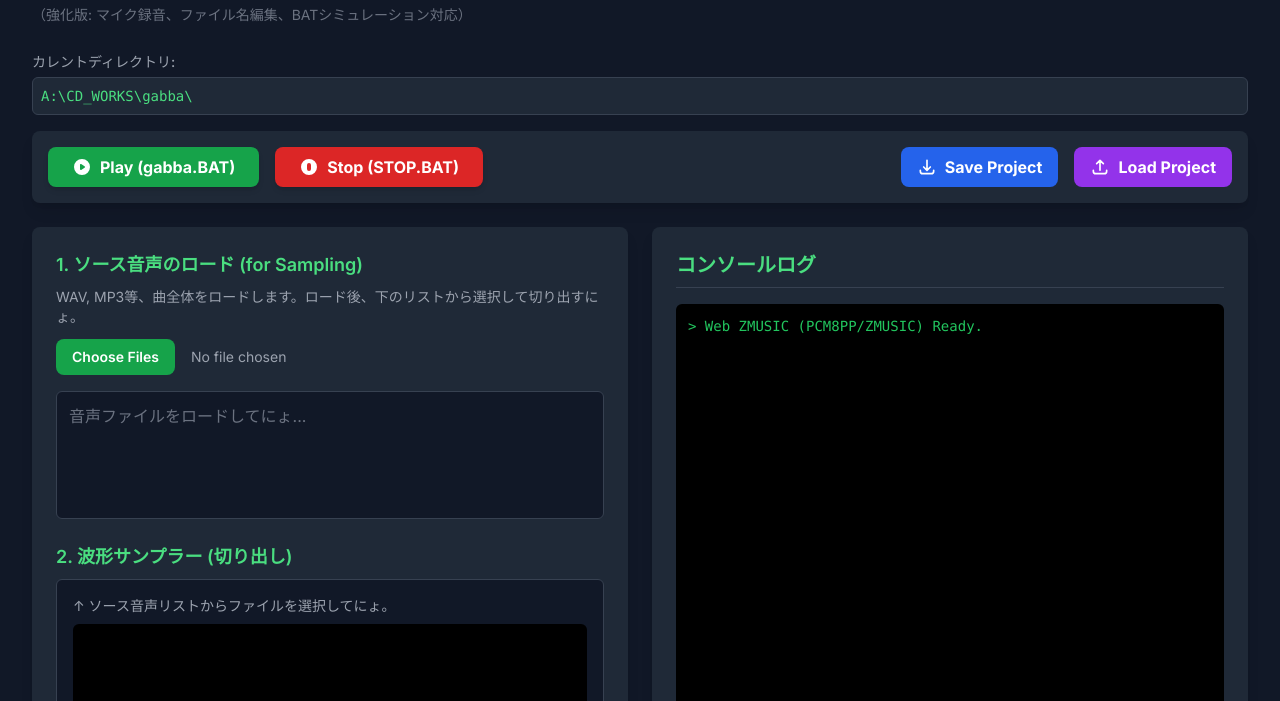
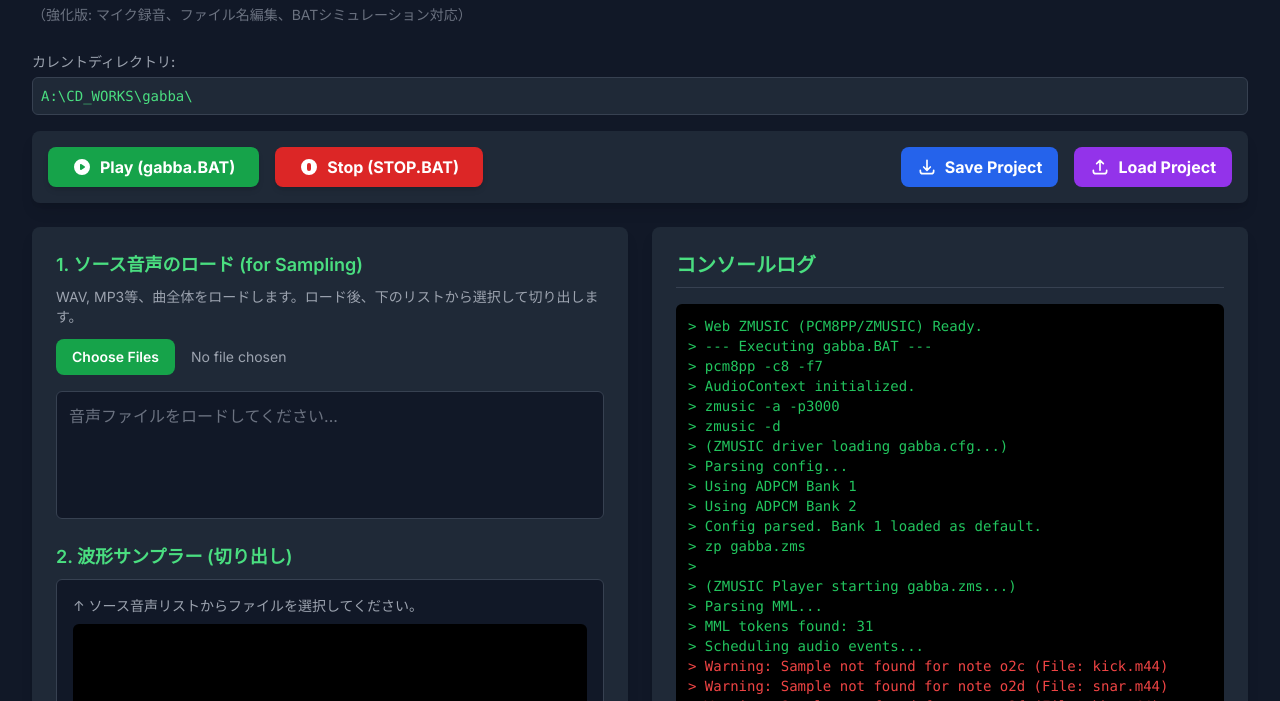
Before and after one commit to Emon2358/web-daw-test, a plain HTML site: page index.html in a window 1280 px wide. Both pictures are taken after a click on the button "Play (gabba.BAT)". Shown: the part 99-800 px from the top of the page. Drawn offline with nearby package versions, Linux system fonts and the light colour scheme.

Commit message:
Update index.html

```diff
--- a/index.html
+++ b/index.html
@@ -93,7 +93,7 @@
                 <!-- 1. ソース音声のロード (for Sampling) -->
                 <div>
                     <h3 class="text-lg font-semibold text-green-400 mb-2">1. ソース音声のロード (for Sampling)</h3>
-                    <p class="text-sm text-gray-400 mb-3">WAV, MP3等、曲全体をロードします。ロード後、下のリストから選択して切り出すにょ。</p>
+                    <p class="text-sm text-gray-400 mb-3">WAV, MP3等、曲全体をロードします。ロード後、下のリストから選択して切り出します。</p>
                     <input type="file" id="sourceAudioUpload" multiple accept="audio/*" class="block w-full text-sm text-gray-400
                         file:mr-4 file:py-2 file:px-4
                         file:rounded-lg file:border-0
@@ -102,7 +102,7 @@
                         hover:file:bg-green-700 cursor-pointer">
                     <!-- ロードされたソース音声リスト -->
                     <div id="sourceAudioList" class="bg-gray-900 p-3 rounded-md h-32 overflow-y-auto border border-gray-700 mt-4">
-                        <p class="text-gray-500">音声ファイルをロードしてにょ...</p>
+                        <p class="text-gray-500">音声ファイルをロードしてください...</p>
                     </div>
                 </div>
 
@@ -110,7 +110,7 @@
                 <div>
                     <h3 class="text-lg font-semibold text-green-400 mb-2">2. 波形サンプラー (切り出し)</h3>
                     <div id="samplerEditor" class="bg-gray-900 p-4 rounded-md border border-gray-700">
-                        <p id="samplerStatus" class="text-gray-400 mb-2 text-sm">↑ ソース音声リストからファイルを選択してにょ。</p>
+                        <p id="samplerStatus" class="text-gray-400 mb-2 text-sm">↑ ソース音声リストからファイルを選択してください。</p>
 
                         <!-- 波形表示 -->
                         <canvas id="waveformCanvas" class="w-full h-24 bg-black rounded-md cursor-crosshair"></canvas>
@@ -126,7 +126,7 @@
 
                 <!-- 3. マイク録音 (サンプリング) -->
                 <div>
-                    <h3 class="text-lg font-semibold text-green-400 mb-2">3. 音声ファイルを録音するにょ (サンプリング)</h3>
+                    <h3 class="text-lg font-semibold text-green-400 mb-2">3. 音声ファイルを録音 (サンプリング)</h3>
                     <div class="flex flex-wrap gap-2 items-center">
                         <button id="recordButton" class="bg-red-600 hover:bg-red-700 text-white font-bold py-2 px-4 rounded-lg transition duration-200">録音開始</button>
                         <button id="stopRecordButton" class="bg-gray-600 hover:bg-gray-700 text-white font-bold py-2 px-4 rounded-lg transition duration-200" disabled>録音停止</button>
@@ -141,9 +141,9 @@
                 <!-- 4. サンプルバンク -->
                 <div>
                     <h3 class="text-lg font-medium text-gray-300 mb-2">4. サンプルバンク (.m44 / .wav / .mp3)</h3>
-                    <p class="text-sm text-gray-400 mb-2">.cfgファイルから参照される音声サンプルだにょ。</p>
+                    <p class="text-sm text-gray-400 mb-2">.cfgファイルから参照される音声サンプルです。</p>
                     <div id="fileList" class="bg-gray-900 p-3 rounded-md h-48 overflow-y-auto border border-gray-700">
-                        <p class="text-gray-500">音声ファイルをロードまたは録音してにょ...</p>
+                        <p class="text-gray-500">音声ファイルをロードまたは録音してください...</p>
                     </div>
                 </div>
             </div>
@@ -233,6 +233,22 @@ c d f c d f b
             let globalGain;                 // グローバルゲイン（Stop用）
             const consoleLog = document.getElementById('consoleLog');
 
+            <!-- ▼▼▼ 修正 (log 関数の定義を追加) ▼▼▼ -->
+            function log(message, isError = false) {
+                if (!consoleLog) {
+                    console.error(message); // コンソール要素が見つからない場合はフォールバック
+                    return;
+                }
+                const p = document.createElement('p');
+                p.textContent = `> ${message}`;
+                if (isError) {
+                    p.className = 'text-red-500';
+                }
+                consoleLog.appendChild(p);
+                consoleLog.scrollTop = consoleLog.scrollHeight; // 自動スクロール
+            }
+            <!-- ▲▲▲ 修正 ▲▲▲ -->
+
             // ▼▼▼ 新規追加 (サンプラー用) ▼▼▼
             const sourceAudioBuffers = new Map(); // サンプリング元のAudioBuffer
             const sourceAudioList = document.getElementById('sourceAudioList');
@@ -313,7 +329,7 @@ c d f c d f b
                     reader.onerror = () => {
                         log(`Error reading file ${fileName}`, true);
                     };
-                    reader.readAsArrayBuffer(fileObjectOrBlob);
+                    reader.readAsArrayBuffer(file); // 'fileObjectOrBlob' ではなく 'file' を使用
                 });
             });
 
```
